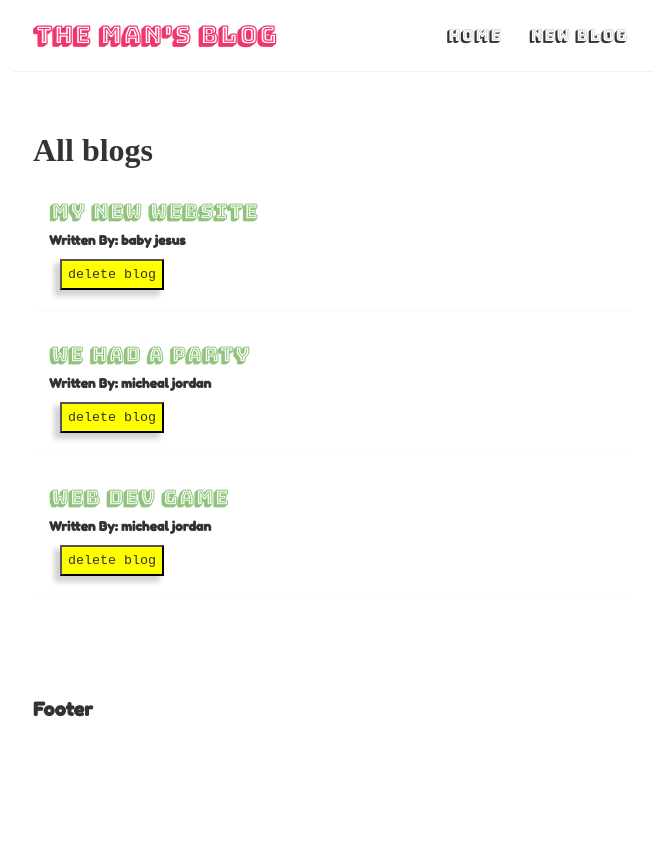
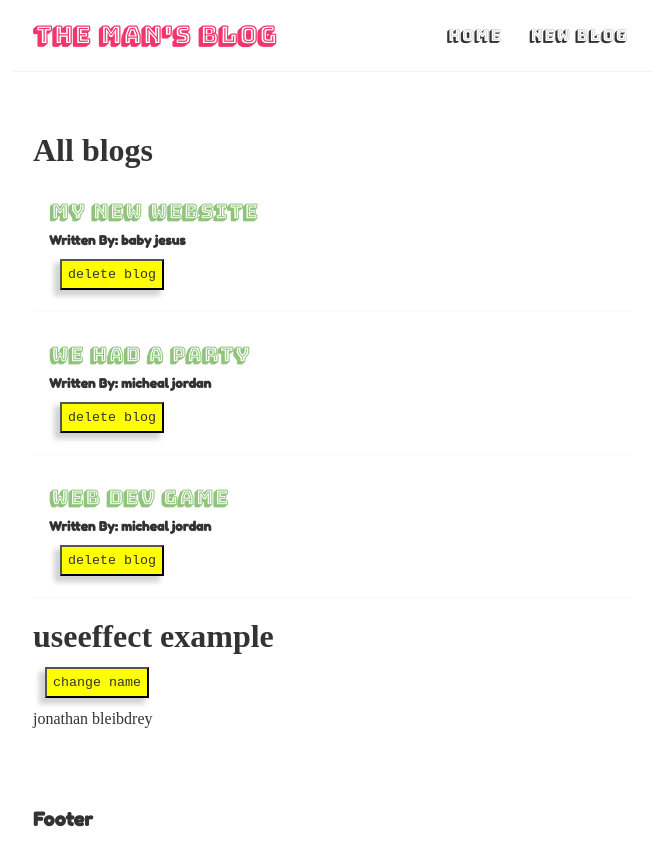
Before and after one commit to jonbleibdrey/medium-project-react, a React (Create React App) app: page / in a window 1280 px wide. Shown: the top 866 px of the page, without its empty margins (307-965 px from the left). Before the commit the page ends 800 px from the top, so only its background shows below. Built offline with nearby package versions, Linux system fonts and the light colour scheme.

Commit message:
added a useeffect array dependency called name

```diff
--- a/src/Home.js
+++ b/src/Home.js
@@ -23,19 +23,26 @@ const Home = () => {
     },
   ]);
 
+  const [name, setName] = useState("jonathan bleibdrey");
+
   const handleDelete = (id) => {
     const newBlogs = blogs.filter((blog) => blog.id !== id);
     setBlogs(newBlogs);
   };
 
-  useEffect(()=>{
-    console.log("use effect ran")
-    console.log(blogs)
-  })
+  useEffect(() => {
+    console.log("use effect ran");
+    console.log(name);
+  }, [name]);
 
   return (
     <div className="home">
       <BlogList blogs={blogs} title="All blogs" handleDelete={handleDelete} />
+      <h1>useeffect example</h1>
+      <button onClick={() => setName("mr. jonathan bleibdrey")}>
+        change name
+      </button>
+      <p>{name}</p>
       {/* <BlogList
         blogs={blogs.filter((blog) => blog.author === "micheal jordan")}
         title="Micheal's Blog Post"
```
